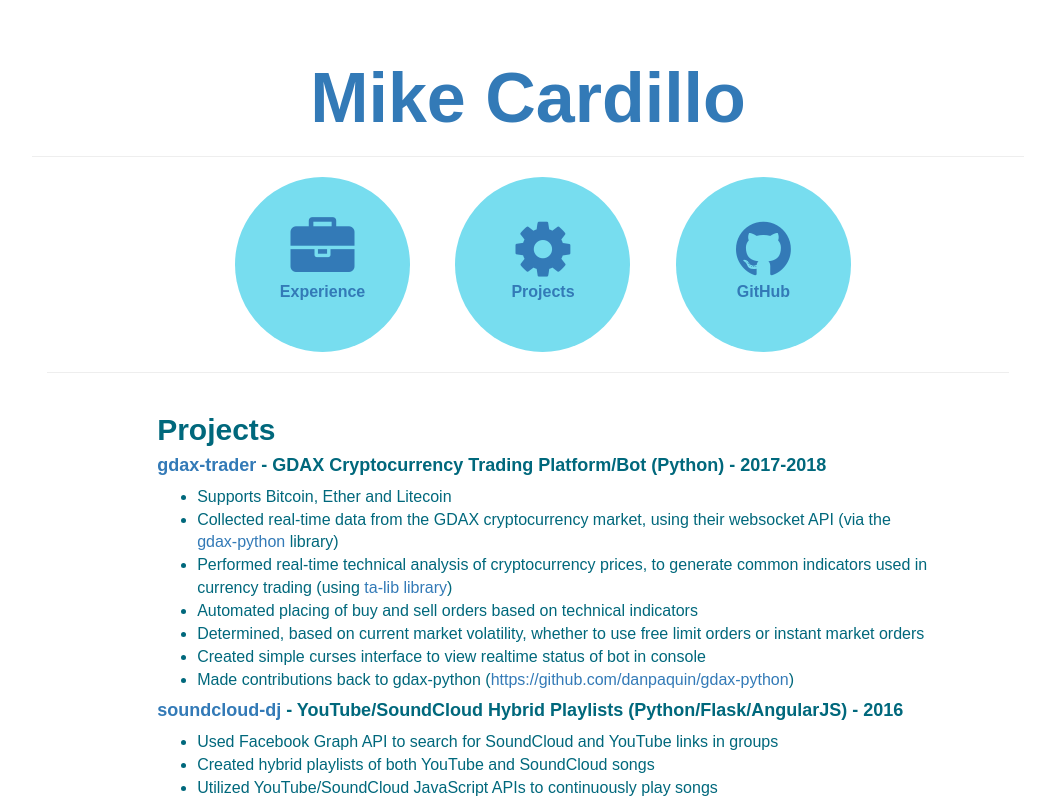
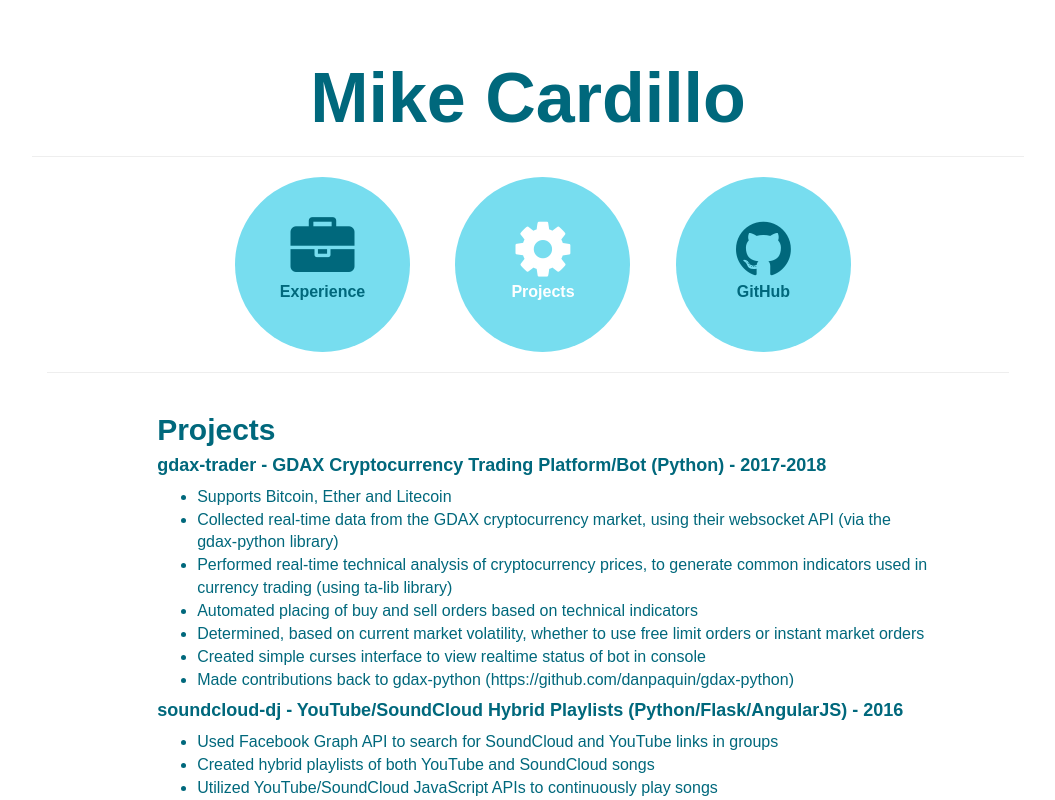
Before and after one commit to mcardillo55/portfolio-react, a React (Create React App) app: page /projects in a window 1280 px wide. Shown: the top 800 px of the page, without its empty margins (112-1167 px from the left). Built offline with nearby package versions, Linux system fonts and the light colour scheme.

Commit message:
Changed class props to className

```diff
--- a/src/App.css
+++ b/src/App.css
@@ -43,8 +43,24 @@
   vertical-align: middle;
 }
 
-.circle:hover {
-    color: #fff;
+a {
+  color: #00687C;
+  text-decoration: none;
+}
+
+a:hover {
+  color: #fff;
+  text-decoration: none;
+}
+
+a:active {
+  color: #fff;
+  text-decoration: none;
+}
+
+a.circle-link-active {
+  color: #fff;
+  text-decoration: none;
 }
 
 .col-center {
--- a/src/App.js
+++ b/src/App.js
@@ -1,5 +1,5 @@
 import React, { Component } from 'react';
-import { Route, Link } from 'react-router-dom';
+import { Route, NavLink } from 'react-router-dom';
 import './App.css';
 import NameHeader from './components/NameHeader';
 import CircleButtons from './components/CircleButtons';
@@ -11,14 +11,14 @@
   render() {
     return (
     <div>
-      <div class="container" id="page-wrap">
-        <Link to='/'>
+      <div className="container" id="page-wrap">
+        <NavLink activeStyle={{color: '#00687C'}} to='/'>
           <NameHeader />
-        </Link>
+        </NavLink>
         <CircleButtons />
         <Route path='/(experience|projects)' render={props=><hr/>} />
-        <div class="container" >
-          <div class="col-md-1-offset col-md-10 col-md-offset-1" id="content">
+        <div className="container" >
+          <div className="col-md-1-offset col-md-10 col-md-offset-1" id="content">
             <Route path='/experience' component={ExperienceSection} />
             <Route path='/projects' component={ProjectsSection} />
           </div>
--- a/src/components/Circle.jsx
+++ b/src/components/Circle.jsx
@@ -2,9 +2,9 @@
 
 const Circle = (props) => {
     return(
-      <div class="circle col-center">
-          <i class={"fa fa-4x " + props.faIcon}></i>
-          <div class="circle-text">{props.circleText}</div>
+      <div className="circle col-center">
+          <i className={"fa fa-4x " + props.faIcon}></i>
+          <div className="circle-text">{props.circleText}</div>
       </div>
     );
   }
--- a/src/components/CircleButtons.jsx
+++ b/src/components/CircleButtons.jsx
@@ -1,32 +1,32 @@
 import React from 'react';
-import { Link } from 'react-router-dom';
+import { NavLink } from 'react-router-dom';
 import Circle from '../components/Circle';
 
 const CircleButtons = () => {
     return (
-      <div class="container">
-        <div class="row">
-          <div class="col-sm-2"/>
-          <div class="col-sm-8 container">
-            <div class="row text-center" id="circle-wrapper">
-              <div class="col-sm-4">
-                <Link class="nounderline" to="/experience">
+      <div className="container">
+        <div className="row">
+          <div className="col-sm-2"/>
+          <div className="col-sm-8 container">
+            <div className="row text-center" id="circle-wrapper">
+              <div className="col-sm-4">
+                <NavLink className="circle-link" activeClassName="circle-link-active" to="/experience">
                   <Circle circleText="Experience" faIcon="fa-briefcase" id="experience-btn"/>
-                </Link>
+                </NavLink>
               </div>
-              <div class="col-sm-4">
-                <Link class="nounderline" to="/projects">
+              <div className="col-sm-4">
+                <NavLink className="circle-link" activeClassName="circle-link-active" to="/projects">
                   <Circle circleText="Projects" faIcon="fa-cog" id="projects-btn"/>
-                </Link>
+                </NavLink>
               </div>
-              <div class="col-sm-4">
-                <a class="nounderline" href="https://github.com/mcardillo55">
+              <div className="col-sm-4">
+                <a className="circle-link" href="https://github.com/mcardillo55">
                   <Circle circleText="GitHub" faIcon="fa-github" id="github-btn"/>
                 </a>
               </div>
             </div>
           </div>
-          <div class="col-sm-2"/>
+          <div className="col-sm-2"/>
         </div>
       </div>
     );
--- a/src/components/ExperienceSection.jsx
+++ b/src/components/ExperienceSection.jsx
@@ -5,27 +5,27 @@
     <div id="experience">
         <div id="professional">
             <h2>Professional</h2>
-            <div class="job">
+            <div className="job">
                 <h3>Cisco Systems</h3>
                 <h5>San Jose, CA</h5>
-                <h4 class="job-title">Software Engineer - Kernel - September 2011 to September 2016</h4>
-                <ul class="job-roles">
+                <h4 className="job-title">Software Engineer - Kernel - September 2011 to September 2016</h4>
+                <ul className="job-roles">
                     <li>Implemented prctl system calls to allow userspace code direct access to system page data, greatly reducing the amount of CPU context switching required for common tasks</li>
                     <li>Automated quarterly merge and sync process of thousands of upstream Linux and FOSS patches into internal mainline kernel branch, reducing sync time from a week to 3 days</li>
                     <li>Integrated Yocto embedded Linux environment into IOS-XE operating system, enabling platform independent support for many routing and switching platforms</li>
                     <li>Enforced exclusive write or execute policy on all data segments, hardening systems against common overflow attacks</li>
                     <li>Patched critical open source vulnerabilities with a short turnaround time</li>
                 </ul>
-                <h4 class="job-title">CDO Choice Intern - May 2010 to August 2010</h4>
-                <ul class="job-roles">
+                <h4 className="job-title">CDO Choice Intern - May 2010 to August 2010</h4>
+                <ul className="job-roles">
                     <li>Wrote several scripts in Perl to perform common source code management tasks, such as counting the total number of lines in a codebase, or determining which ClearCase component contained a given file</li>
                 </ul>
             </div>
-            <div class="job">
+            <div className="job">
                 <h3>Netcarrier Telecommunications</h3>
                 <h5>Lansdale, PA</h5>
-                <h4 class="job-title">Technical Support Representative - June 2006 to January 2010</h4>
-                <ul class="job-roles">
+                <h4 className="job-title">Technical Support Representative - June 2006 to January 2010</h4>
+                <ul className="job-roles">
                     <li>Performed first level troubleshooting with voice and data T1 service customers</li>
                 </ul>
             </div>
--- a/src/components/FooterSection.jsx
+++ b/src/components/FooterSection.jsx
@@ -3,9 +3,9 @@
 
 const FooterSection = () => {
   return(
-    <footer class="footer" id="footer">
-        <div class="container text-center text-muted" id="footer-container">
-            <div class="col-md-4">
+    <footer className="footer" id="footer">
+        <div className="container text-center text-muted" id="footer-container">
+            <div className="col-md-4">
                 San Francisco, California &#8226; {new Date().getFullYear()}
             </div>
             <SocialSection />
--- a/src/components/NameHeader.jsx
+++ b/src/components/NameHeader.jsx
@@ -2,8 +2,8 @@
 
 const NameHeader = () => {
     return(
-      <div class="row">
-          <div class="page-header col-md-12 text-center" id="name">
+      <div className="row">
+          <div className="page-header col-md-12 text-center" id="name">
               <h1>Mike Cardillo</h1>
           </div>
       </div>
--- a/src/components/ProjectsSection.jsx
+++ b/src/components/ProjectsSection.jsx
@@ -5,7 +5,7 @@
     <div id="projects">
         <div id="projects">
             <h2>Projects</h2>
-            <div class="project">
+            <div className="project">
                 <h4><a href="https://github.com/mcardillo55/gdax-trader">gdax-trader</a> - GDAX Cryptocurrency Trading Platform/Bot (Python) - 2017-2018</h4>
                 <ul>
                     <li>Supports Bitcoin, Ether and Litecoin</li>
@@ -29,7 +29,7 @@
                     <li>Updated app to work around Facebook API restrictions that limited third-party access to friend's list data by parsing an uploaded version of the user's "Friends" page in HTML format</li>
                 </ul>
             </div>
-            <div class="project">
+            <div className="project">
                 <h4>Student Space Programs Laboratory (C/GTK+) - 2010</h4>
                 <ul>
                     <li>Developed front end interface to parse XML messages from a near-space satellite, classify by severity and display in a table format on ground station computers</li>
--- a/src/components/SocialSection.jsx
+++ b/src/components/SocialSection.jsx
@@ -16,17 +16,17 @@
     }
     render() {
         return (
-            <div class="col-md-offset-4 col-md-4" id="social-media">
+            <div className="col-md-offset-4 col-md-4" id="social-media">
                 <a href="https://www.facebook.com/mcardillo55">
-                    <i class="fa fa-facebook-square fa-lg"></i>
+                    <i className="fa fa-facebook-square fa-lg"></i>
                 </a>
                 <a href="https://twitter.com/mcards55">
-                    <i class="fa fa-twitter-square fa-lg"></i>
+                    <i className="fa fa-twitter-square fa-lg"></i>
                 </a>
                 <a href="https://www.linkedin.com/in/mcardillo55">
-                    <i class="fa fa-linkedin-square fa-lg"></i>
+                    <i className="fa fa-linkedin-square fa-lg"></i>
                 </a>
-                <i class="fa fa-envelope fa-lg" onClick={this.toggleEmail}></i>
+                <i className="fa fa-envelope fa-lg" onClick={this.toggleEmail}></i>
                 {this.state.email_visible ? <span id="email-address">mike@mjcardillo.com</span> : null}
             </div>
         )
```
